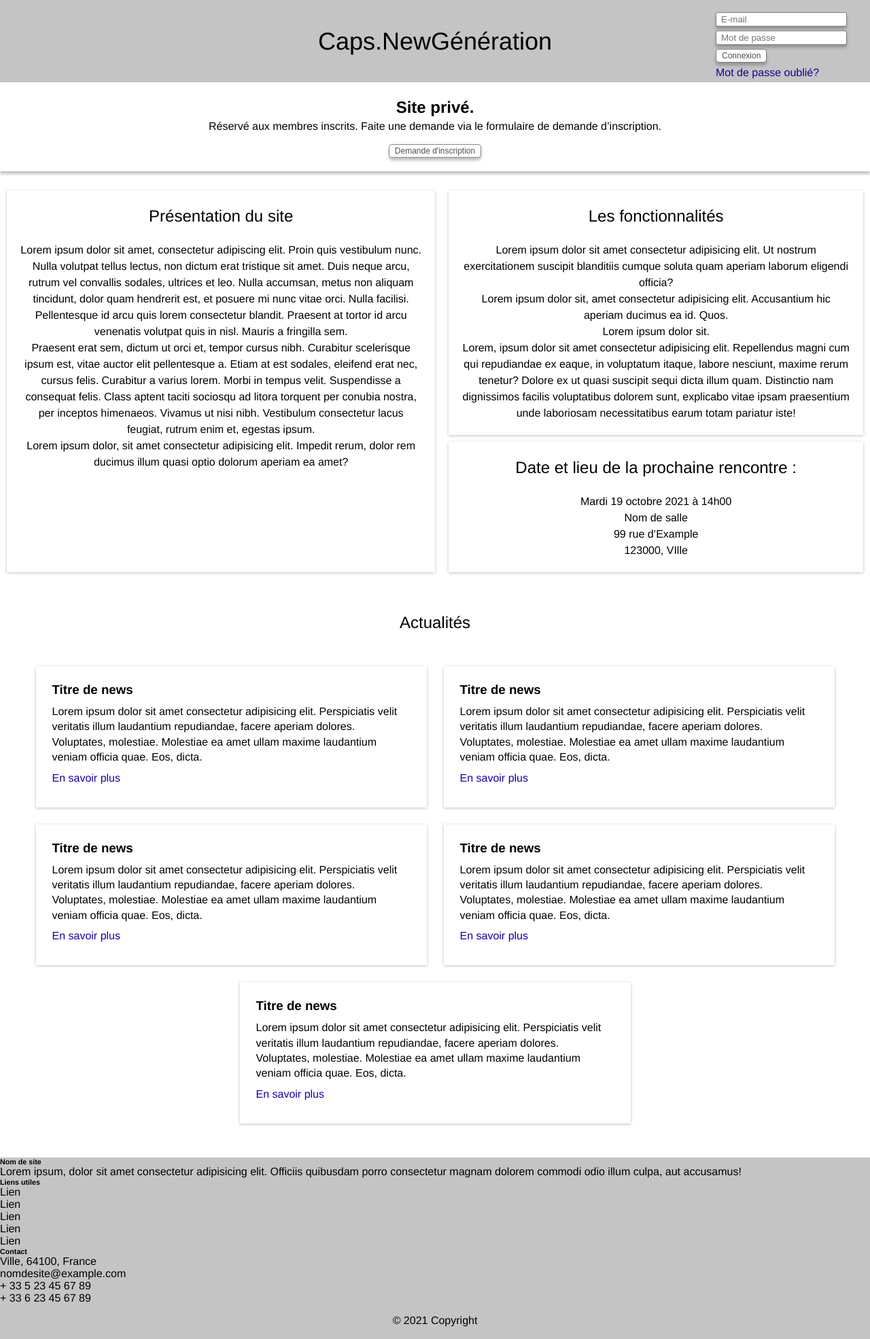
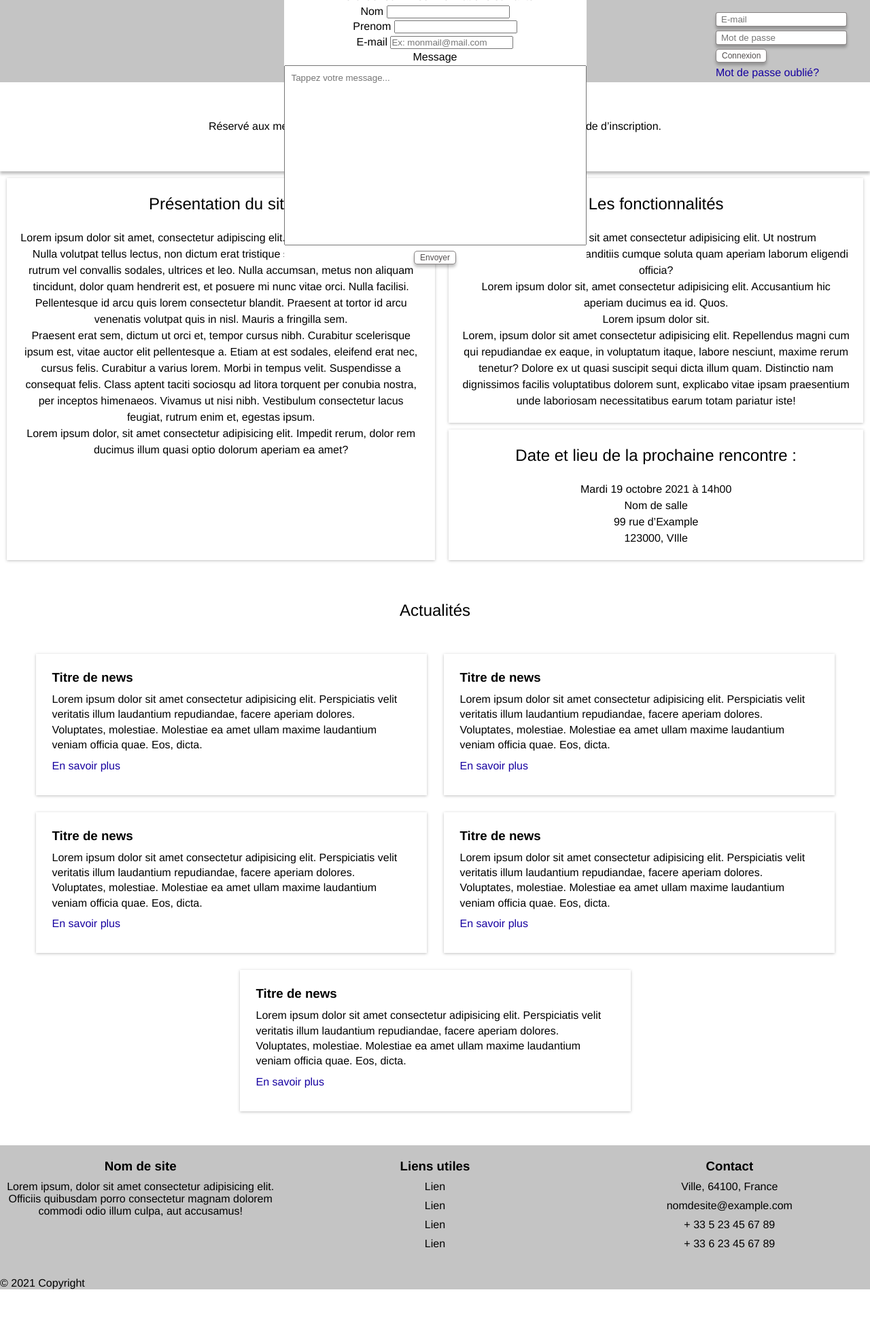
Before and after one commit to Alik64/capsules, a plain HTML site: page version2/index.html in a window 1280 px wide. Shown: the whole page at 68% size. After the commit the page ends 1897 px from the top, so only its background shows below. Drawn offline with Linux system fonts and the light colour scheme.

Commit message:
modal demande d'inscription

```diff
--- a/version2/index.html
+++ b/version2/index.html
@@ -29,6 +29,40 @@
                 <h2>Site privé.</h2>
                 <p>Réservé aux membres inscrits. Faite une demande via le formulaire de demande d’inscription.</p>
                 <button class="btn">Demande d'inscription</button>
+                <div class="form-inscription" id="inscript-form">
+                    <form action="" class="form-container">
+
+                        <legend>Merci de fournir les informations suivants</legend>
+
+                        <div>
+                            <label for="nom">Nom</label>
+                            <input type="text" name="nom" id="dem-nom" required>
+                        </div>
+                        <div>
+                            <label for="prenom">Prenom</label>
+                            <input type="text" name="nom" id="dem-prenom">
+                        </div>
+                        <div>
+                            <label for="email">E-mail</label>
+                            <input type="text" placeholder="Ex: monmail@mail.com" name="email" required>
+                        </div>
+
+                        <div>
+                            <div>
+                                <label for="message">Message</label>
+                            </div>
+                            <div>
+                                <textarea name="message" id="dem-message"
+                                    placeholder="Tappez votre message..."></textarea>
+                            </div>
+                        </div>
+
+                        <button type="submit" class="btn">Envoyer</button>
+
+
+
+                    </form>
+                </div>
             </div>
         </header>
         <main class="accueil">
@@ -136,43 +170,42 @@
             <div class="footer-content">
 
                 <!-- Section: Liens  -->
-                <section class="footer-liens">
+                <div class="footer-liens">
 
-                    <div class="footer-about">
-                        <h6>Nom de site</h6>
+                    <section class="footer-about">
+                        <h3>Nom de site</h3>
                         <p>
                             Lorem ipsum, dolor sit amet consectetur adipisicing elit. Officiis quibusdam porro
                             consectetur magnam dolorem commodi odio illum culpa, aut accusamus!
                         </p>
-                    </div>
+                    </section>
 
-                    <div class="footer-responsive">
 
-                        <div class="footer-utile">
+
+                    <section class="footer-utile">
                         <!-- Links -->
-                            <h6>Liens utiles</h6>
+                        <h3>Liens utiles</h3>
                         <ul class="utile-liens">
                             <li><a href="#!">Lien</a></li>
                             <li><a href="#!">Lien</a></li>
                             <li><a href="#!">Lien</a></li>
                             <li><a href="#!">Lien</a></li>
-                                <li><a href="#!">Lien</a></li>
                         </ul>
-                        </div>
+                    </section>
 
-                        <div class="footer-contact">
+                    <section class="footer-contact">
                         <!-- Links -->
-                            <h6>Contact</h6>
+                        <h3>Contact</h3>
 
                         <p></i> Ville, 64100, France</p>
                         <p></i>
                             nomdesite@example.com</p>
                         <p></i> + 33 5 23 45 67 89</p>
                         <p></i> + 33 6 23 45 67 89</p>
-                        </div>
+                    </section>
+
 
                 </div>
-                </section>
 
 
                 <!-- Copyright -->
--- a/version2/responsive.css
+++ b/version2/responsive.css
@@ -1,29 +1,56 @@
 /* Responsive */
-
-
 
 /* Desktop 1200px */
 @media screen and (max-width: 1200px) {
-  .news{
+  .news {
     max-width: 425px;
+  }
+
+  .footer-about {
+    flex: 70%;
   }
 }
 
 /* 900px */
 @media screen and (max-width: 900px) {
-  .news{
+  .news {
     max-width: 365px;
   }
 }
 
 /* Tablette */
 @media screen and (max-width: 768px) {
-  .presentation{
+  .btn {
+    padding: 10px 20px;
+    font-size: 14px;
+    line-height: 14px;
+    color: var(--grey);
+    background-color: #fff;
+    cursor: pointer;
+  }
+
+  .espace_abone {
+    position: static;
+    margin: 30px 0;
+    align-items: center;
+  }
+  .espace_abone > * {
+    margin-bottom: 15px;
+  }
+  .espace_abone input[type="email"],
+  .espace_abone input[type="password"] {
+    width: 267px;
+    padding: 10px 15px;
+    color: var(--grey);
+  }
+
+  .presentation {
     flex-wrap: wrap;
-}
-.news{
-  flex: 100%;
-  max-width: none;
+  }
+  .news {
+    flex: 100%;
+    max-width: none;
+  }
 }
 
 /* Paysage portable 600px */
@@ -33,4 +60,9 @@
 /* iPhone 6/7/8 PLUS/ 11 */
 
 @media screen and (max-width: 414px) {
+  .footer-about,
+  .footer-utile,
+  .footer-contact {
+    flex: 100%;
+  }
 }
--- a/version2/style.css
+++ b/version2/style.css
@@ -3,6 +3,7 @@
   --light-grey: rgba(83, 78, 78, 0.69);
   --grey: #534e4e;
   --lien: #1600a0;
+
   /* ombre */
 
   --light-shadow: 0 4px 4px 0 rgba(0, 0, 0, 0.25);
@@ -57,7 +58,7 @@ li {
     "main"
     "footer";
   grid-template-columns: 1fr;
-  grid-template-rows: 270px auto 300px;
+  grid-template-rows: auto auto 1fr;
 }
 header {
   grid-area: header;
@@ -126,6 +127,20 @@ footer {
 }
 .avertissement p {
   margin-bottom: 15px;
+}
+/* Demande d'inscription */
+.form-inscription{
+  position: absolute;
+  background-color: #fff;
+  margin: 0 auto;
+}
+.form-container textarea {
+
+width: 445px;
+height: 265px;
+resize : none;
+font-family: Arial, Helvetica, sans-serif;
+padding: 10px;
 }
 
 /*___________  MAIN ______________*/
@@ -202,6 +217,37 @@ main.accueil {
 
 /*___________  FOOTER ______________*/
 
+.footer-content {
+  max-width: 1400px;
+  margin: 0 auto;
+}
+.footer-liens {
+  display: flex;
+  text-align: center;
+  flex-wrap: wrap;
+  gap: 20px;
+  margin: 20px 0;
+}
+
+.footer-about,
+.footer-utile,
+.footer-contact {
+  flex: 30%;
+  display: flex;
+  flex-direction: column;
+  align-items: center;
+  justify-content: flex-start;
+}
+.footer-about > *,
+.footer-utile > *,
+.footer-contact > * {
+  margin-bottom: 10px;
+}
+.utile-liens li{
+  margin-bottom: 10px;
+}
+
+}
 .copyright {
   padding: 15px 0;
   text-align: center;
```
Lines whose indentation alone changed are shown as unchanged.
